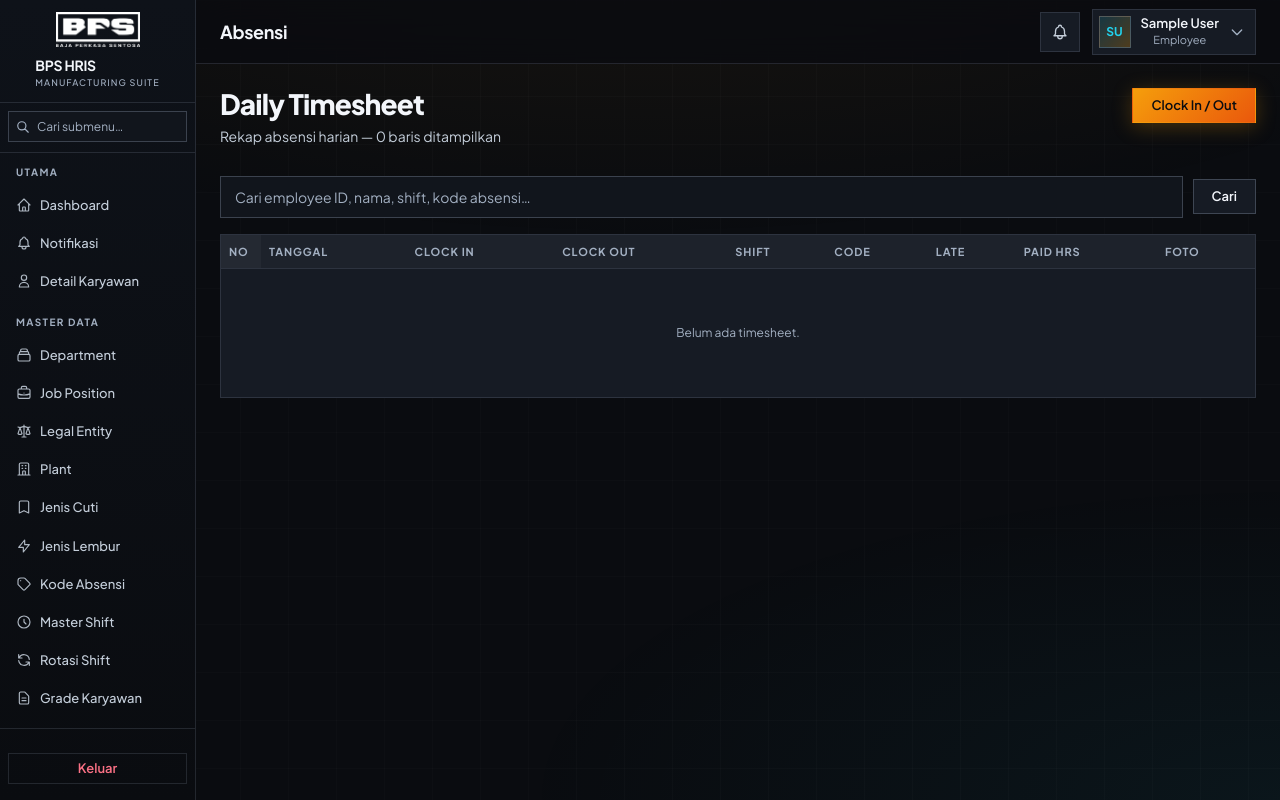
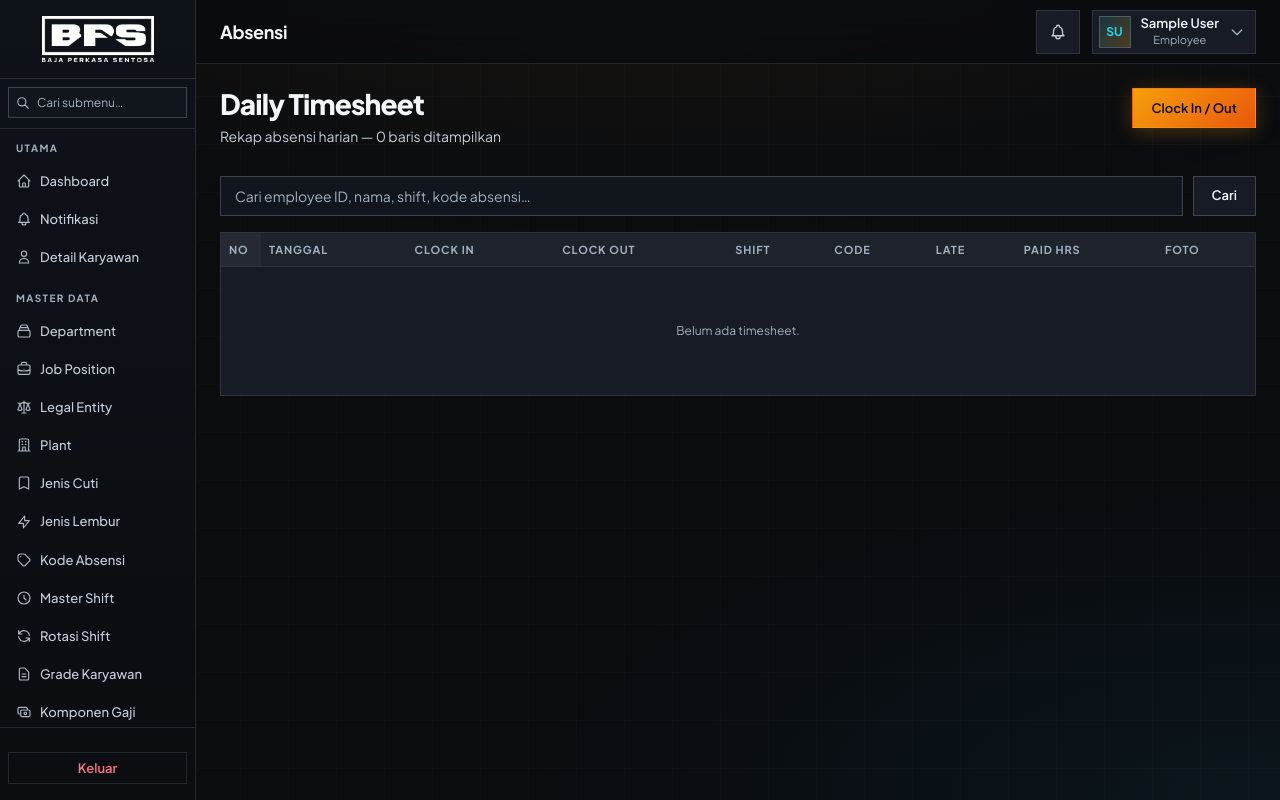
Before and after one commit to ahmad-sutiawan/hris-system, a Django app: page /attendance/ in a window 1280 px wide. Run offline with Django 5.2, Linux system fonts and the light colour scheme; the visitor is signed in with stand-in values (Sample User, id 1); data that the repository does not hold is empty; parts of the project's set-up code (start-up, migrations or seed data) failed here and were passed over.

Commit message:
fix: unify control heights and simplify sidebar brand layout

```diff
--- a/static/css/hris.css
+++ b/static/css/hris.css
@@ -23,6 +23,9 @@
   --hris-info-dim: rgba(96, 165, 250, 0.12);
   --hris-sidebar-w: 12.25rem;
   --hris-topbar-h: 4rem;
+  --hris-control-h: 2.5rem;
+  --hris-control-h-sm: 2rem;
+  --hris-topbar-control-h: 2.75rem;
   --hris-radius: 0;
   --hris-radius-sm: 0;
   --hris-shadow: 0 24px 48px rgba(0, 0, 0, 0.35);
@@ -142,14 +145,13 @@ body.hris-body::before {
 }
 
 .hris-brand--logo {
-  flex-direction: column;
-  align-items: center;
-  gap: 0.5rem;
-  padding: 0.75rem 0.875rem;
+  justify-content: center;
+  align-items: center;
+  padding: 1rem 0.875rem;
 }
 
 .hris-brand-logo--sidebar {
-  max-width: 5.25rem;
+  max-width: 7rem;
   margin: 0 auto;
 }
 
@@ -403,13 +407,21 @@ body.hris-body::before {
   gap: 0.75rem;
 }
 
+.hris-topbar-right > div {
+  display: flex;
+  align-items: center;
+}
+
 .hris-icon-btn {
   position: relative;
   display: inline-flex;
   align-items: center;
   justify-content: center;
-  width: 2.5rem;
-  height: 2.5rem;
+  width: var(--hris-topbar-control-h);
+  height: var(--hris-topbar-control-h);
+  min-height: var(--hris-topbar-control-h);
+  box-sizing: border-box;
+  flex-shrink: 0;
   border: 1px solid var(--hris-border);
   border-radius: var(--hris-radius-sm);
   background: var(--hris-surface);
@@ -522,16 +534,20 @@ body.hris-body::before {
 }
 
 .hris-user-chip {
-  display: flex;
+  display: inline-flex;
   align-items: center;
   gap: 0.625rem;
-  padding: 0.375rem 0.625rem 0.375rem 0.375rem;
+  height: var(--hris-topbar-control-h);
+  min-height: var(--hris-topbar-control-h);
+  padding: 0 0.625rem 0 0.375rem;
+  box-sizing: border-box;
   border: 1px solid var(--hris-border);
   border-radius: 0;
   background: var(--hris-surface);
   color: inherit;
   cursor: pointer;
   font-family: inherit;
+  flex-shrink: 0;
 }
 
 .hris-user-avatar {
@@ -631,7 +647,10 @@ body.hris-body::before {
   align-items: center;
   justify-content: center;
   gap: 0.5rem;
-  padding: 0.625rem 1.125rem;
+  height: var(--hris-control-h);
+  min-height: var(--hris-control-h);
+  padding: 0 1.125rem;
+  box-sizing: border-box;
   border: 1px solid transparent;
   border-radius: var(--hris-radius-sm);
   font-family: inherit;
@@ -642,6 +661,7 @@ body.hris-body::before {
   cursor: pointer;
   transition: all 0.18s ease;
   white-space: nowrap;
+  flex-shrink: 0;
 }
 
 .hris-btn svg {
@@ -701,7 +721,9 @@ body.hris-body::before {
 }
 
 .hris-btn-sm {
-  padding: 0.4375rem 0.875rem;
+  height: var(--hris-control-h-sm);
+  min-height: var(--hris-control-h-sm);
+  padding: 0 0.875rem;
   font-size: 0.75rem;
 }
 
@@ -966,19 +990,38 @@ body.hris-body::before {
 
 .hris-input,
 .hris-select,
-.hris-textarea,
 input.hris-input,
-select.hris-select,
-textarea.hris-textarea {
+select.hris-select {
   width: 100%;
-  padding: 0.6875rem 0.875rem;
+  height: var(--hris-control-h);
+  min-height: var(--hris-control-h);
+  padding: 0 0.875rem;
+  box-sizing: border-box;
   border: 1px solid var(--hris-border-strong);
   border-radius: var(--hris-radius-sm);
   background: var(--hris-bg-elevated);
   color: var(--hris-text);
   font-family: inherit;
   font-size: 0.875rem;
+  line-height: 1.25;
   transition: border-color 0.15s ease, box-shadow 0.15s ease;
+}
+
+.hris-textarea,
+textarea.hris-textarea {
+  width: 100%;
+  min-height: 5.5rem;
+  padding: 0.6875rem 0.875rem;
+  box-sizing: border-box;
+  border: 1px solid var(--hris-border-strong);
+  border-radius: var(--hris-radius-sm);
+  background: var(--hris-bg-elevated);
+  color: var(--hris-text);
+  font-family: inherit;
+  font-size: 0.875rem;
+  line-height: 1.45;
+  transition: border-color 0.15s ease, box-shadow 0.15s ease;
+  resize: vertical;
 }
 
 .hris-input:focus,
@@ -1869,9 +1923,17 @@ body.hris-modal-open {
   align-items: center;
 }
 
-.hris-search-bar .hris-input {
+.hris-search-bar .hris-input,
+.hris-search-bar .hris-select,
+.hris-search-bar .hris-btn {
+  flex-shrink: 0;
+}
+
+.hris-search-bar .hris-input,
+.hris-search-bar .hris-select {
   flex: 1;
   min-width: 14rem;
+  width: auto;
 }
 
 .hris-nav-section--admin {
--- a/templates/base.html
+++ b/templates/base.html
@@ -21,10 +21,6 @@
     <aside id="hris-sidebar" class="hris-sidebar">
       <div class="hris-brand hris-brand--logo">
         {% include "components/brand_logo.html" with modifier="sidebar" %}
-        <div class="hris-brand-text">
-          <strong>BPS HRIS</strong>
-          <span>Manufacturing Suite</span>
-        </div>
       </div>
 
       <div class="hris-sidebar-search">
```
Also changed, not shown: other parts of static/css/hris.css (+20 -5 lines).
